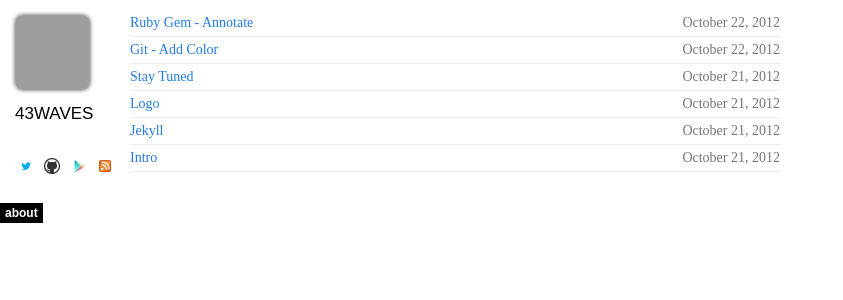
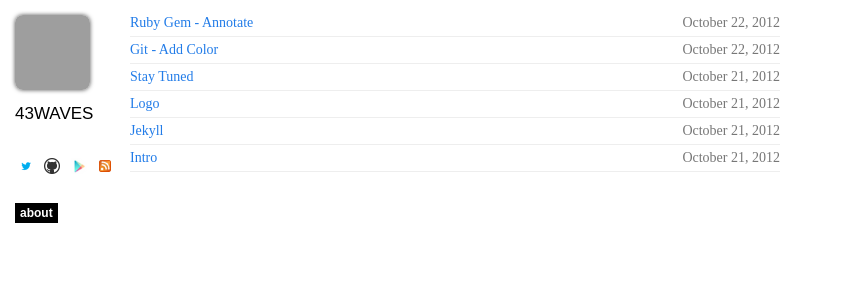
Before and after one commit to 43waves/43waves.github.io, a Jekyll site: the page built from index.html, in a window 1280 px wide. Shown: the top 300 px of the page, without its empty margins (0-843 px from the left). Built offline with Jekyll 4.4.1, drawn with Linux system fonts in a browser that asks for light colours; nearby versions of some CDN libraries; Markdown is read by kramdown in place of the engine named in the settings; grey boxes are pictures that could not be loaded.

Commit message:
Line up, about

```diff
--- a/css/styles.css
+++ b/css/styles.css
@@ -143,7 +143,7 @@ h3 {
 }
 
 #header #sections {
-  margin: 25px 0 0 -15px;
+  margin-top: 25px;
 }
 
 #header #sections div {
```
